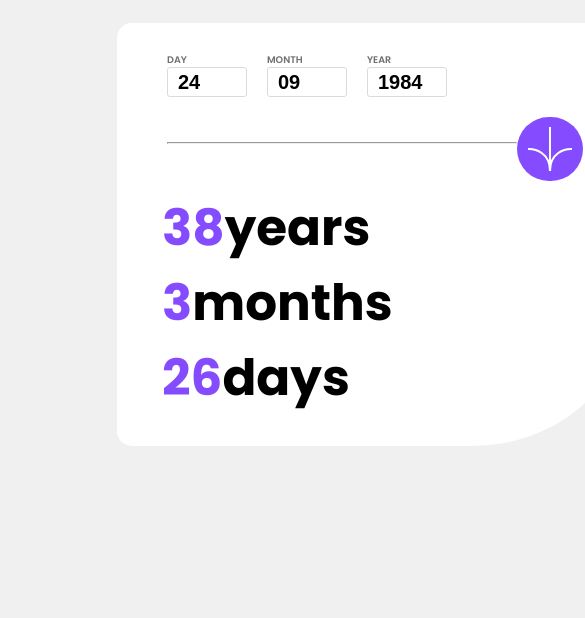
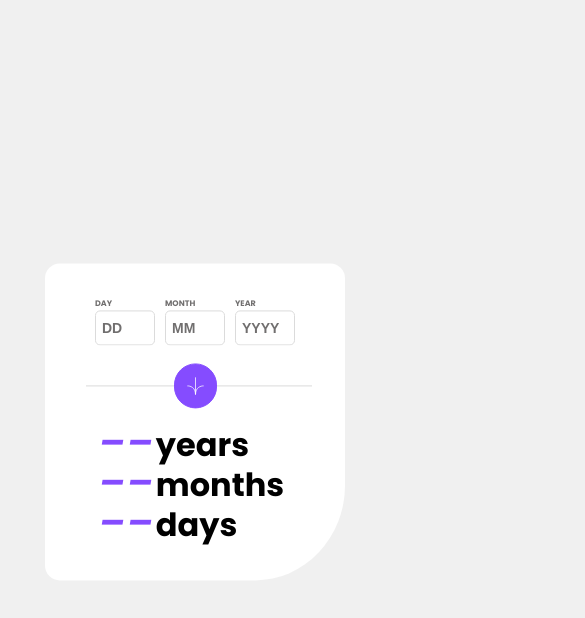
Before and after one commit to alidu28/Age-Calculator, a plain HTML site: page index.html in a window 390 px wide. Shown: the top 618 px of the page, 585 px wide, since content can reach past the window. Drawn offline with Linux system fonts and the light colour scheme.

Commit message:
"age_calculator"

```diff
--- a/css/style.css
+++ b/css/style.css
@@ -1,81 +1,208 @@
-@import url('https://fonts.googleapis.com/css2?family=DM+Serif+Display:ital@1&family=Dancing+Script:wght@400;500;700&family=Lora:ital,wght@0,500;0,700;1,400;1,500;1,700&family=PT+Sans+Narrow:wght@400;700&family=Poppins:ital,wght@0,300;0,400;0,500;0,600;0,700;0,800;1,300&family=Roboto+Slab:wght@100;200;300&family=Roboto:wght@100;300;400;500;700&family=Ubuntu:wght@400;500;700&display=swap');
+@import url("https://fonts.googleapis.com/css2?family=DM+Serif+Display:ital@1&family=Dancing+Script:wght@400;500;700&family=Lora:ital,wght@0,500;0,700;1,400;1,500;1,700&family=PT+Sans+Narrow:wght@400;700&family=Poppins:ital,wght@0,300;0,400;0,500;0,600;0,700;0,800;1,300&family=Roboto+Slab:wght@100;200;300&family=Roboto:wght@100;300;400;500;700&family=Ubuntu:wght@400;500;700&display=swap");
 
 /*  */
 
-*{
+* {
   margin: 0;
   padding: 0;
   box-sizing: border-box;
+  overflow: hidden;
 }
 
-body{
+body {
   background-color: hsl(0, 0%, 94%);
-    font-family: 'Poppins', sans-serif;
+  font-family: "Poppins", sans-serif;
 }
 
-.container{
+.container {
   background-color: hsl(0, 0%, 100%);
   width: fit-content;
   height: fit-content;
-    margin: 6% 30%;
-    padding: 30px;
+  padding: 25px 10px 25px 25px;
   border-radius: 15px 15px 30% 15px;
+  position: absolute;
+  top: 50%;
+  left: 50%;
+  transform: translate(-50%, -50%);
 }
 
-.container .input-box{
+.container .input-box {
   display: flex;
+  align-items: center;
 }
 
-div{
-    display: inline-grid;
-    padding-inline: 10px;
+div {
+  display: grid;
+  column-gap: 15px;
 }
 
-
-label{
-    font-size: .6rem;
-    font-weight: 600;
+label {
+  font-size: 0.62rem;
+  font-weight: 500;
   color: hsl(0, 1%, 44%);
 }
 
-input{
+input {
   padding-left: 10px;
-    font-size: 20px;
+  font-size: 16px;
   font-weight: 700;
   width: 80px;
-    height: 30px;
+  height: 40px;
   border: 1px solid hsl(0, 0%, 86%);
-    border-radius: 3px;
+  border-radius: 5px;
+  color: hsl(0, 1%, 44%);
 }
 
-.hr-icon{
+.hr-icon {
   display: flex;
-    padding-top: 20px;
+  align-items: center;
 }
 
-hr{
-    width: 350px;
-    height: 0px;
-    margin-top: 25px;
-    margin-left: 10px;
+hr {
+  width: 330px;
+  height: 1px;
   background-color: hsl(0, 0%, 86%);
+  border: transparent;
+  z-index: -1;
 }
 
-.hr-icon img{
+.hr-icon img {
   background-color: hsl(259, 100%, 65%);
   border-radius: 50px;
-    padding: 10px;
-    margin-bottom: 10px;
+  padding: 12px;
+  width: 55px;
+  height: 55px;
+  position: relative;
+  right: 5%;
+  z-index: 1;
 }
 
-.text-box{
-    width: 10%;
-    font-size: 25px;
-    padding-top: 0px;
-    padding-right: 0;
-    margin-left: 5px;
+.hr-icon img:hover {
+  cursor: pointer;
+  background-color: hsl(0, 0%, 8%);
 }
 
-.text-box span{
+.text-box {
+  display: flex;
+  flex-direction: column;
+}
+
+.text-box h1 {
+  width: 370px;
+  height: 60px;
+  display: flex;
+  align-items: center;
+  text-align: center;
+  font-size: 3rem;
+  font-weight: 800;
+}
+
+.text-box span {
   color: hsl(259, 100%, 65%);
+  letter-spacing: 5px;
+  font-style: italic;
+  font-size: 4.5rem;
+  text-align: center;
 }
+
+/* For Mobile */
+@media only screen and (min-width: 320px) and (max-width: 480px) {
+  .container {
+    background-color: hsl(0, 0%, 100%);
+    width: 300px;
+    height: fit-content;
+    padding: 35px 10px;
+    border-radius: 15px 15px 30% 15px;
+    position: absolute;
+    top: 50%;
+    left: 50%;
+    transform: translate(-50%, -50%);
+  }
+
+  .container .input-box {
+    display: flex;
+    align-items: center;
+    justify-content: center;
+  }
+
+  div {
+    display: grid;
+    column-gap: 10px;
+  }
+
+  label {
+    font-size: 0.5rem;
+    font-weight: 700;
+    color: hsl(0, 1%, 44%);
+  }
+
+  input {
+    padding-left: 6px;
+    font-size: 14px;
+    font-weight: 700;
+    width: 60px;
+    height: 35px;
+    border: 1px solid hsl(0, 0%, 86%);
+    border-radius: 5px;
+    color: hsl(0, 1%, 44%);
+  }
+
+  .hr-icon {
+    display: flex;
+    align-items: center;
+    justify-content: center;
+  }
+
+  hr {
+    width: 240px;
+    height: 1px;
+    background-color: hsl(0, 0%, 86%);
+    border: transparent;
+    z-index: -1;
+    position: relative;
+    left: 11%;
+  }
+
+  .hr-icon img {
+    background-color: hsl(259, 100%, 65%);
+    border: 1px solid hsl(259, 100%, 65%);
+    border-radius: 50px;
+    padding: 12px;
+    width: 45px;
+    height: 45px;
+    position: relative;
+    right: 42%;
+    z-index: 1;
+    margin: 1.1rem 0;
+  }
+
+  .hr-icon img:hover {
+    cursor: pointer;
+    background-color: hsl(0, 0%, 8%);
+  }
+
+  .text-box {
+    display: flex;
+    flex-direction: column;
+    align-items: center;
+    justify-content: center;
+  }
+
+  .text-box h1 {
+    width: 190px;
+    height: 40px;
+    display: flex;
+    align-items: center;
+    text-align: center;
+    font-size: 2rem;
+    font-weight: 700;
+  }
+
+  .text-box span {
+    color: hsl(259, 100%, 65%);
+    letter-spacing: 3px;
+    font-style: italic;
+    font-size: 3rem;
+    text-align: center;
+  }
+}
--- a/index.html
+++ b/index.html
@@ -13,17 +13,17 @@
 
                <div>
                 <label for="day">DAY</label>
-                <input type="datetime" name="day" id="Day" value="24">
+                <input type="datetime" name="day" id="Day" value="DD">
                </div>
 
                <div>
                 <label for="month">MONTH</label>
-                <input type="datetime" name="month" id="Month" value="09">
+                <input type="datetime" name="month" id="Month" value="MM">
                </div>
 
                <div>
                 <label for="year">YEAR</label>
-                <input type="datetime" name="year" id="Year" value="1984">
+                <input type="datetime" name="year" id="Year" value="YYYY">
                </div>
         </div>
 
@@ -34,11 +34,11 @@
         </div>
 
         <div class="text-box">
-            <h1><span>38</span>years</h1>
-            <h1><span>3</span>months</h1>
-            <h1><span>26</span>days</h1>
+            <h1><span>--</span>years</h1>
+            <h1><span>--</span>months</h1>
+            <h1><span>--</span>days</h1>
         </div>
     </div>
-
+    <script src="./script.js"></script>
 </body>
 </html>
```
Also changed, not shown: script.js (added). Lines whose indentation alone changed are shown as unchanged.
